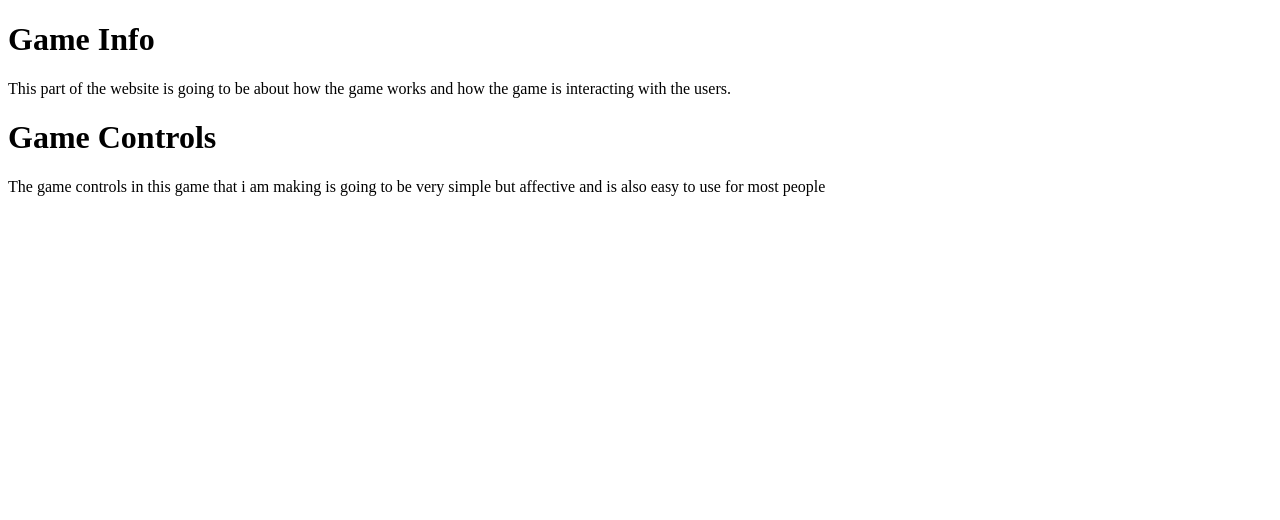
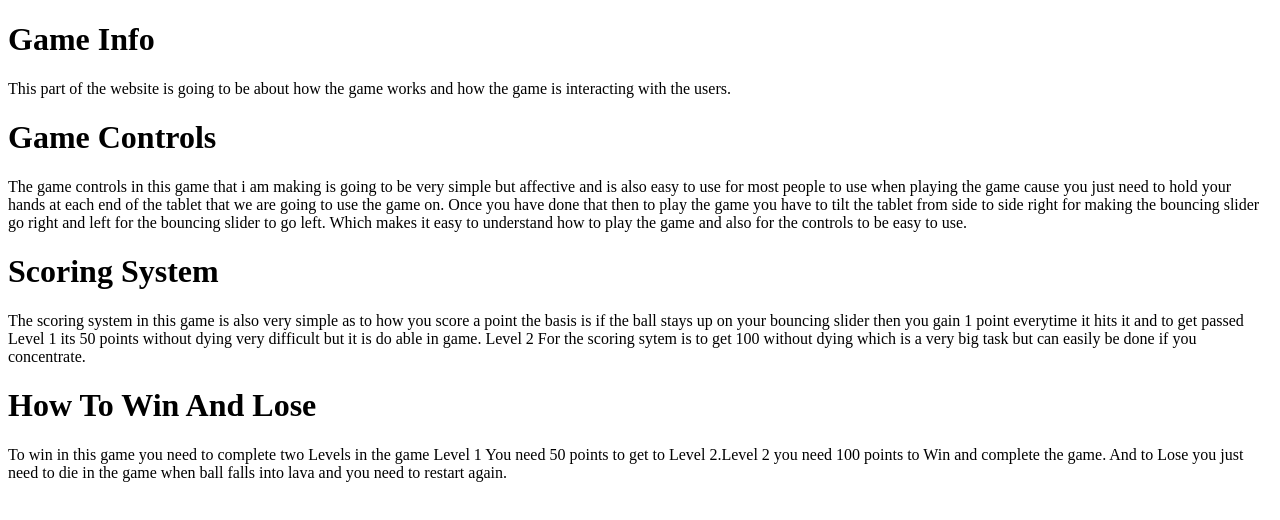
Before and after one commit to beecoding12345/Game-Website-Design, a plain HTML site: page gameinfo.html in a window 1280 px wide. Drawn offline with Linux system fonts and the light colour scheme.

Commit message:
I updated my game info html and deleted my old html website

```diff
--- a/gameinfo.html
+++ b/gameinfo.html
@@ -9,8 +9,29 @@
 
 <h1>Game Controls</h1>
 <p>The game controls in this game that i am making is going
-    to be very simple but affective and is also easy to use for most people
+    to be very simple but affective and is also easy to use for most people to use
+    when playing the game cause you just need to hold your hands at each
+    end of the tablet that we are going to use the game on. Once you have done
+    that then to play the game you have to tilt the tablet from side to side
+    right for making the bouncing slider go right and left for the
+    bouncing slider to go left. Which makes it easy to understand how to
+    play the game and also for the controls to be easy to use.</p>
+
+<h1> Scoring System</h1>
+<p>The scoring system in this game is also very simple
+    as to how you score a point the basis is if the ball stays up
+    on your bouncing slider then you gain 1 point everytime it hits it
+    and to get passed Level 1 its 50 points without dying very difficult but
+    it is do able in game. Level 2 For the scoring sytem is to get 100 without dying
+    which is a very big task but can easily be done if you concentrate.
     </p>
+
+<h1>How To Win And Lose</h1>
+<p>To win in this game you need to complete two Levels in the game
+    Level 1 You need 50 points to get to Level 2.Level 2 you need
+    100 points to Win and complete the game. And to Lose you just need to
+    die in the game when ball falls into lava and you need to restart
+    again.</p>
 
 </body>
 </html>
```
Also changed, not shown: 1 other file.
